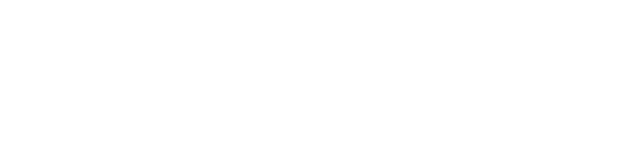
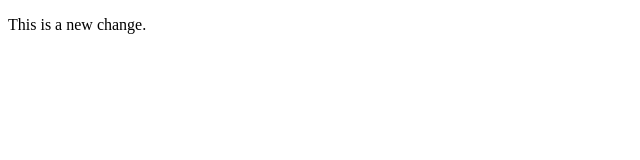
Before and after one commit to AliSaghaei/ali-saghaei-repo, a plain HTML site: page index.html in a window 1280 px wide. Shown: the whole page, without its empty margins (0-640 px from the left). Drawn offline with Linux system fonts and the light colour scheme.

Commit message:
this is a change for learning branching
for branching

```diff
--- a/index.html
+++ b/index.html
@@ -6,5 +6,7 @@
     <meta name="viewport" content="width=device-width, initial-scale=1.0" />
     <title>branch 2 test</title>
   </head>
-  <body></body>
+  <body>
+    <p>This is a new change.</p>
+  </body>
 </html>
--- /dev/null
+++ b/style.css
@@ -0,0 +1,3 @@
+p {
+  color: blue;
+}
```
